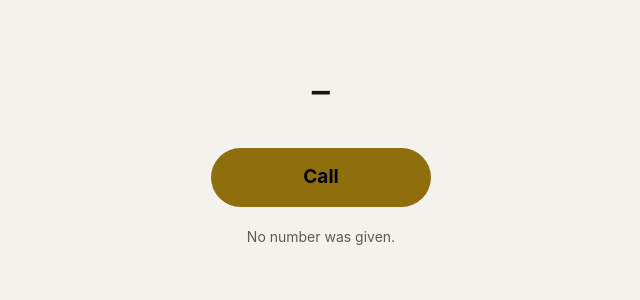
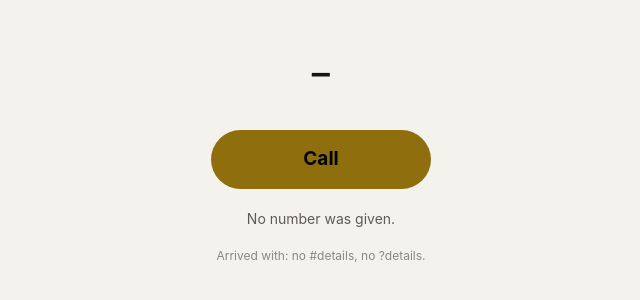
Before and after one commit to nexustfc/dial, a plain HTML site: page index.html in a window 1280 px wide. Shown: the part 250-550 px from the top of the page, without its empty margins (319-959 px from the left). Drawn offline with Linux system fonts and the light colour scheme.

Commit message:
Dial page: show what arrived (lengths only) and also read ?details, for troubleshooting
Co-Authored-By: Claude Opus 5.5 <noreply@anthropic.com>

```diff
--- a/index.html
+++ b/index.html
@@ -29,6 +29,7 @@
 <div class="ext" id="ext"></div>
 <a class="call" id="call" href="#" hidden>Call</a>
 <p id="msg">No number was given.</p>
+<p id="got" style="font-size:12px;opacity:.7"></p>
 <script>
 /* TFC dial helper. Usage: https://<host>/dial/#3105550100 or #3105550100,204 (comma = pause, then extension),
    or #t=3105550100,204&n=<name>&c=<company>&k=<Office|Mobile|...> from Nexus Switchboard.
@@ -37,7 +38,11 @@
    80 characters at most. This page can only start a phone call; it never sends anyone to another website. */
 (function () {
   var frag = (location.hash || '').slice(1), raw = '', who = {};
+  // What reached the page, for troubleshooting (lengths only, never the details themselves).
+  var got = 'Arrived with: ' + (frag ? '#details (' + frag.length + ' characters)' : 'no #details') + ', ' + (location.search.length > 1 ? '?details (' + (location.search.length - 1) + ' characters)' : 'no ?details') + '.';
+  if (!frag && location.search.length > 1) frag = location.search.slice(1);
   try { history.replaceState(null, '', location.pathname); } catch (e) {}
+  document.getElementById('got').textContent = got;
   var clean = function (x) { return String(x || '').replace(/[\u0000-\u001f\u007f-\u009f\u200b-\u200f\u202a-\u202e\u2066-\u2069]/g, ' ').replace(/\s+/g, ' ').trim().slice(0, 80); };
   if (frag.indexOf('=') >= 0) {
     try { var q = new URLSearchParams(frag); raw = q.get('t') || ''; who = { n: clean(q.get('n')), c: clean(q.get('c')), k: clean(q.get('k')) }; } catch (e) {}
```
